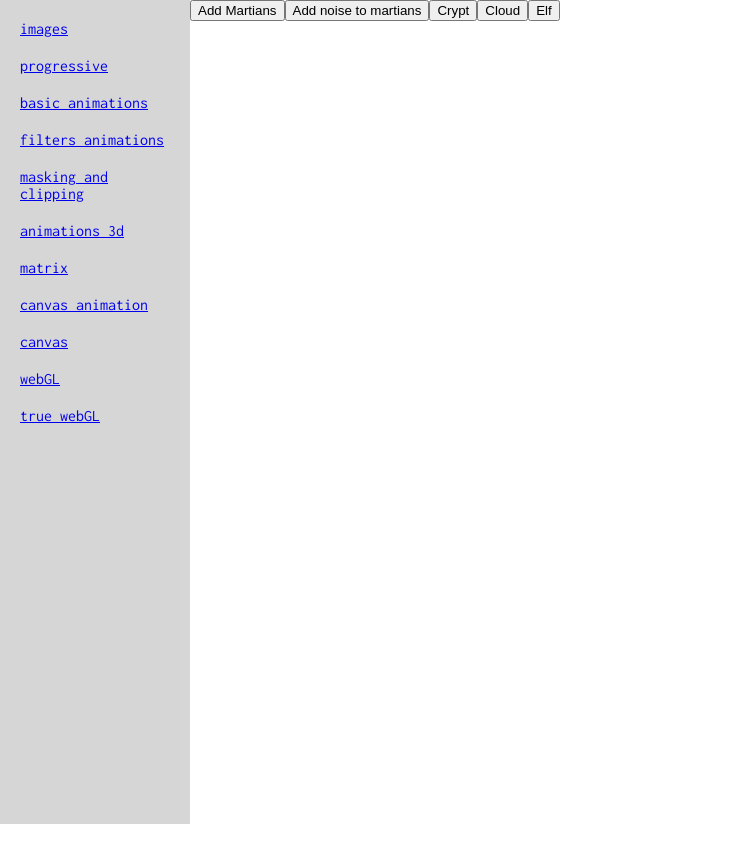
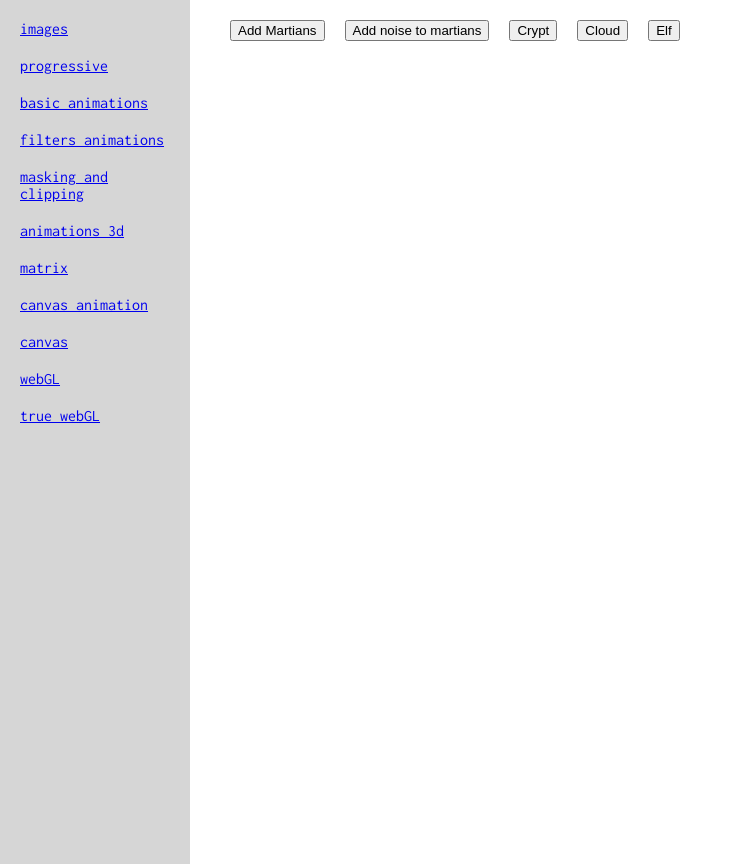
Before and after one commit to HellSquirrel/martians-animation, a React app: page /webgl in a window 1280 px wide. Shown: the whole page, without its empty margins (0-743 px from the left). Before the commit the page ends 824 px from the top, so only its background shows below. Built offline with nearby package versions, Linux system fonts and the light colour scheme.

Commit message:
Add styles to controls

```diff
--- a/src/Controls.js
+++ b/src/Controls.js
@@ -1,6 +1,6 @@
 import React from "react";
 import classNames from "classnames/bind";
-import cs from "./Matrix.modules.css";
+import cs from "./Controls.module.css";
 const cx = classNames.bind(cs);
 
 const Controls = ({ children }) => {
--- a/src/Controls.module.css
+++ b/src/Controls.module.css
@@ -0,0 +1,7 @@
+.controls {
+    padding: 20px;
+}
+
+.controls button {
+    margin-left: 20px;
+}
--- a/src/ThreeDAnimations.js
+++ b/src/ThreeDAnimations.js
@@ -17,7 +17,6 @@ const ThreeDAnimations = () => {
         <button onClick={() => setAnimation("rz")}>Rotate Z</button>
         <button onClick={() => setAnimation("tz")}>Translate Z</button>
         <button onClick={() => setAnimation("cube")}>Cube</button>
-      </Controls>
         <input
           type="number"
           value={perspective}
@@ -30,6 +29,7 @@ const ThreeDAnimations = () => {
             setPerspectiveOrigin(currentTarget.value)
           }
         />
+      </Controls>
       <div
         className="threeDContainer"
         style={{
```
Lines whose indentation alone changed are shown as unchanged.
